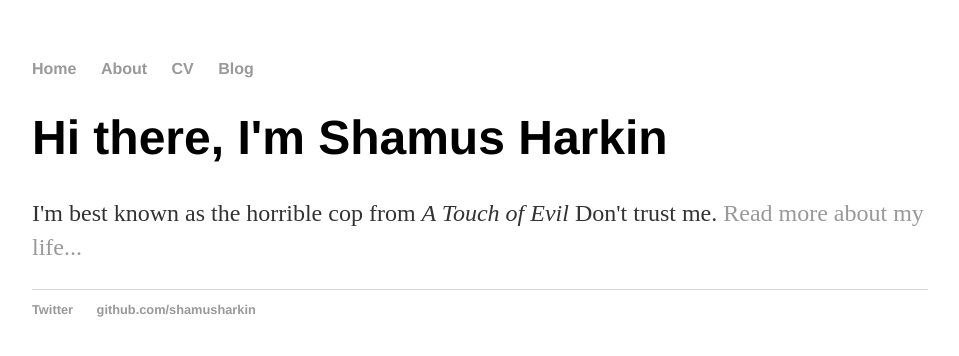
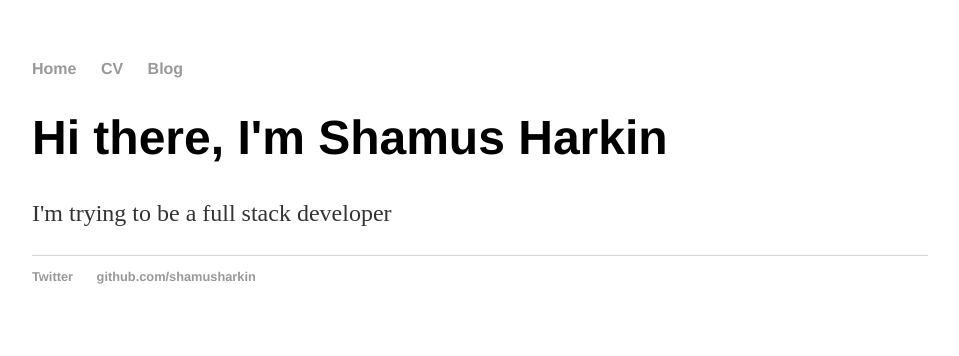
Before and after one commit to shamusharkin/shamusharkin.github.io, a Jekyll site: the page built from index.html, in a window 1280 px wide. Shown: the top 356 px of the page, without its empty margins (160-1119 px from the left). Built offline with Jekyll 4.4.1, drawn with Linux system fonts in a browser that asks for light colours.

Commit message:
Update default.html

```diff
--- a/_layouts/default.html
+++ b/_layouts/default.html
@@ -1,23 +1,21 @@
 <!DOCTYPE html>
 <html>
 	<head>
-		<title>Shamus Harkin Website</title>
+		<title>{{ page.title }}</title>
 		<link rel="stylesheet" type="text/css" href="/css/main.css">
 	</head>
 	<body>
 		<nav>
     		<ul>
         		<li><a href="/">Home</a></li>
-	        	<li><a href="/about">About</a></li>
-        		<li><a href="/cv">CV</a></li>
+        		<li><a href="<a href="https://uk.linkedin.com/in/shamus-harkin-10265522">CV</a></li>
         		<li><a href="/blog">Blog</a></li>
     		</ul>
 		</nav>
 		<div class="container">
-    		<div class="blurb">
-        		<h1>Hi there, I'm Shamus Harkin</h1>
-				<p>I'm best known as the horrible cop from <em>A Touch of Evil</em> Don't trust me. <a href="/about">Read more about my life...</a></p>
-    		</div><!-- /.blurb -->
+
+			{{ content }}
+
 		</div><!-- /.container -->
 		<footer>
     		<ul>
```
